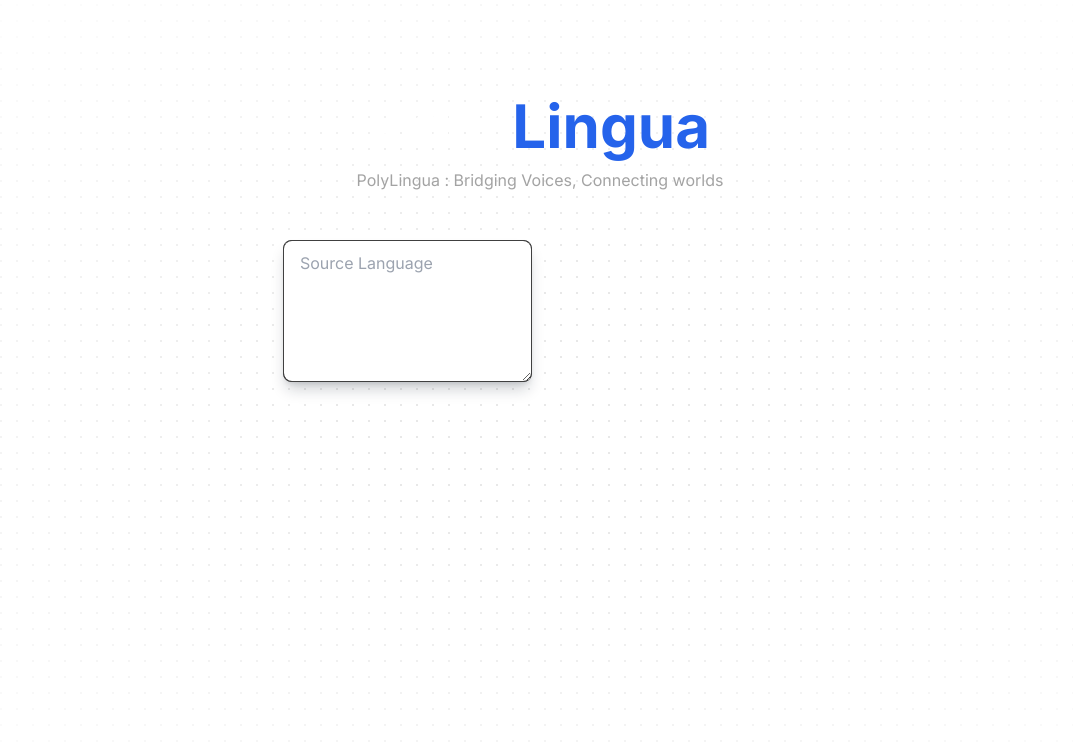
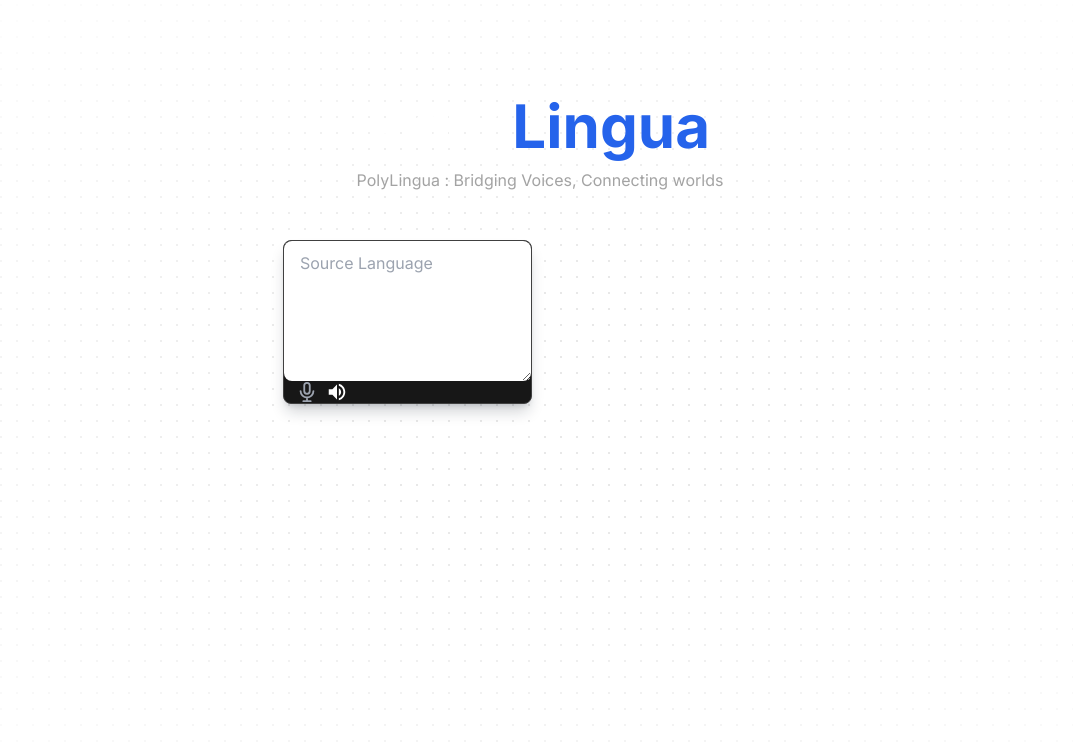
Before and after one commit to paulaneesh7/AI-Language-Translator, a Next.js app: page / in a window 1280 px wide. Shown: the top 748 px of the page, without its empty margins (100-1173 px from the left). Built offline with nearby package versions, Linux system fonts and the light colour scheme.

Commit message:
Converted to tsx from jsx and some component additions

```diff
--- a/app/page.tsx
+++ b/app/page.tsx
@@ -1,10 +1,18 @@
-'use client'
+"use client";
 import Image from "next/image";
-import  TextArea  from "../components/Inputs/TextArea";
+import "regenerator-runtime/runtime";
 import { ChangeEvent, useState } from "react";
+import { IoMdVolumeHigh } from "react-icons/io";
+import TextArea from "@/components/Inputs/TextArea";
+import SpeechRecognitionComponent from "@/components/SpeechRecognition/SpeechRecognition";
 
 export default function Home() {
-  const [sourceText, setSourceText] = useState<string>();
+  const [sourceText, setSourceText] = useState<string>("");
+
+  const handleAudioPlayback = (text: string) => {
+    const utterance = new SpeechSynthesisUtterance(text);
+    window.speechSynthesis.speak(utterance);
+  };
 
   return (
     <>
@@ -27,7 +35,6 @@ export default function Home() {
                 <div className="grid gap-4 md:grid-cols-2 grid-cols-1">
                   {/* Div that contains the text-area */}
                   <div className="relative z-10 flex flex-col space-x-3 border rounded-lg shadow-lg bg-neutral-900 border-neutral-700 shadow-gray-900/20">
-
                     {/* Source Text Area */}
                     <TextArea
                       id="source-language"
@@ -38,10 +45,19 @@ export default function Home() {
                       placeholder="Source Language"
                     />
 
+                    {/* Icons */}
                     <div className="flex flex-row justify-between w-full">
-                        <span className="cursor-pointer flex space-x-2 flex-row">
+                      <span className="cursor-pointer flex space-x-2 flex-row">
+                        <SpeechRecognitionComponent
+                          setSourceText={setSourceText}
+                        />
+                      <IoMdVolumeHigh
+                        size={22}
+                        onClick={() => handleAudioPlayback(sourceText)}
+                      />
+                      </span>
 
-                        </span>
+                      {/* File Upload Component */}
                     </div>
                   </div>
                 </div>
--- /dev/null
+++ b/components/Buttons/IconButton.tsx
@@ -0,0 +1,17 @@
+interface IconButtonProps {
+  Icon: any;
+  onClick: () => void;
+}
+
+const IconButton = ({ Icon, onClick }: IconButtonProps) => {
+  return (
+    <button
+      className="cursor-pointer flex items-center space-x-2"
+      onClick={onClick}
+    >
+      <Icon size={22} />
+    </button>
+  );
+};
+
+export default IconButton;
--- /dev/null
+++ b/components/Inputs/FileUpload.tsx
@@ -0,0 +1,21 @@
+import { GoPaperclip } from "react-icons/go";
+
+interface FileUploadProps {
+  handleFileUpload: (event: React.ChangeEvent<HTMLInputElement>) => void;
+}
+
+const FileUpload = ({ handleFileUpload }: FileUploadProps) => {
+  return (
+    <label htmlFor="file-upload" className="cursor-pointer">
+      <GoPaperclip size={22} />
+      <input
+        id="file-upload"
+        type="file"
+        onChange={handleFileUpload}
+        className="hidden"
+      />
+    </label>
+  );
+};
+
+export default FileUpload;
--- /dev/null
+++ b/components/Inputs/LanguageSelector.tsx
@@ -0,0 +1,32 @@
+import { LuLanguages } from "react-icons/lu";
+
+interface LanguageSelectorProps {
+  languages: string[];
+  selectedLanguage: string;
+  setSelectedLanguage: (language: string) => void;
+}
+
+const LanguageSelector = ({
+  languages,
+  selectedLanguage,
+  setSelectedLanguage,
+}: LanguageSelectorProps) => {
+  return (
+    <span className="cursor-pointer rounded-full space-x-1 pl-2 bg-black flex flex-row items-center">
+      <LuLanguages size={20} />
+      <select
+        value={selectedLanguage}
+        onChange={(e) => setSelectedLanguage(e.target.value)}
+        className="bg-black flex flex-row rounded-full py-1 text-white"
+      >
+        {languages.map((language) => (
+          <option key={language} value={language}>
+            {language}
+          </option>
+        ))}
+      </select>
+    </span>
+  );
+};
+
+export default LanguageSelector;
--- a/components/SpeechRecognition/SpeechRecognition.jsx
+++ b/components/SpeechRecognition/SpeechRecognition.tsx
@@ -1,11 +1,19 @@
+"use client";
 import { useEffect } from "react";
 import SpeechRecognition, {
   useSpeechRecognition,
 } from "react-speech-recognition";
-import { IconMicrophone } from "@tabler/icons-react";
+// import { IconMicrophone } from "@tabler/icons-react";
 import toast, { Toaster } from "react-hot-toast";
+import { HiOutlineMicrophone } from "react-icons/hi";
 
-const SpeechRecognitionComponent = ({ setSourceText }) => {
+interface SpeechRecognitionComponentProps {
+  setSourceText: (text: string) => void;
+}
+
+const SpeechRecognitionComponent = ({
+  setSourceText,
+}: SpeechRecognitionComponentProps) => {
   const {
     transcript,
     listening,
@@ -34,7 +42,7 @@ const SpeechRecognitionComponent = ({ setSourceText }) => {
     <div>
       <>
         <Toaster />
-        <IconMicrophone
+        <HiOutlineMicrophone
           size={22}
           className="text-gray-400"
           onClick={handlingVoiceRecording}
--- a/package.json
+++ b/package.json
@@ -16,12 +16,15 @@
     "react": "^18",
     "react-dom": "^18",
     "react-hot-toast": "^2.4.1",
-    "react-speech-recognition": "^3.10.0"
+    "react-icons": "^5.2.1",
+    "react-speech-recognition": "^3.10.0",
+    "regenerator-runtime": "^0.14.1"
   },
   "devDependencies": {
     "@types/node": "^20",
     "@types/react": "^18",
     "@types/react-dom": "^18",
+    "@types/react-speech-recognition": "^3.9.5",
     "eslint": "^8",
     "eslint-config-next": "14.2.5",
     "postcss": "^8",
```
Also changed, not shown: components/Inputs/TextArea.tsx (renamed from components/Inputs/TextArea.jsx, +8 -1 lines), components/Inputs/LinkPaste.tsx (added), components/SvgDecorations.tsx (added), components/categoryLinks.ts (added), 1 other file (tests, documents, lock files or other folders).
